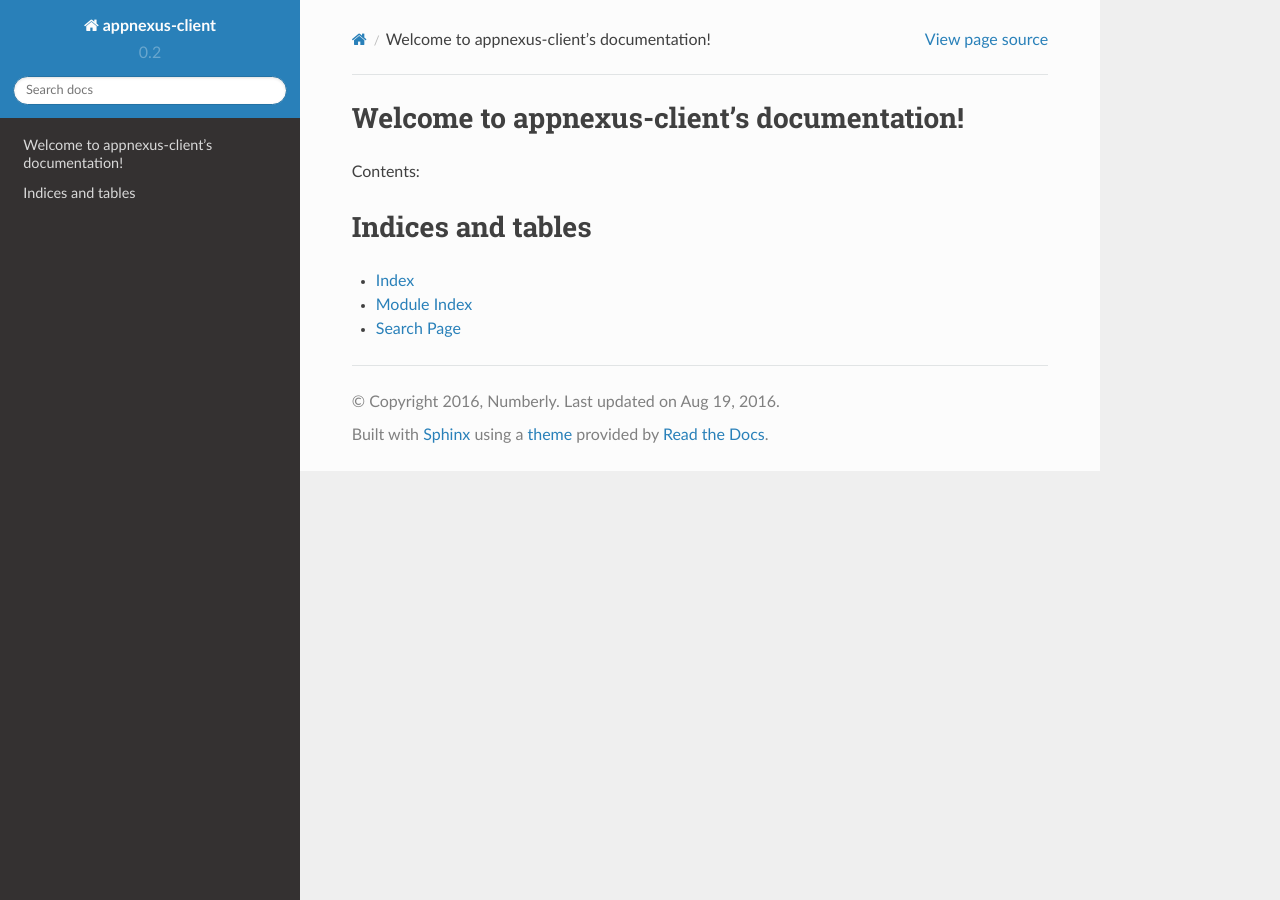
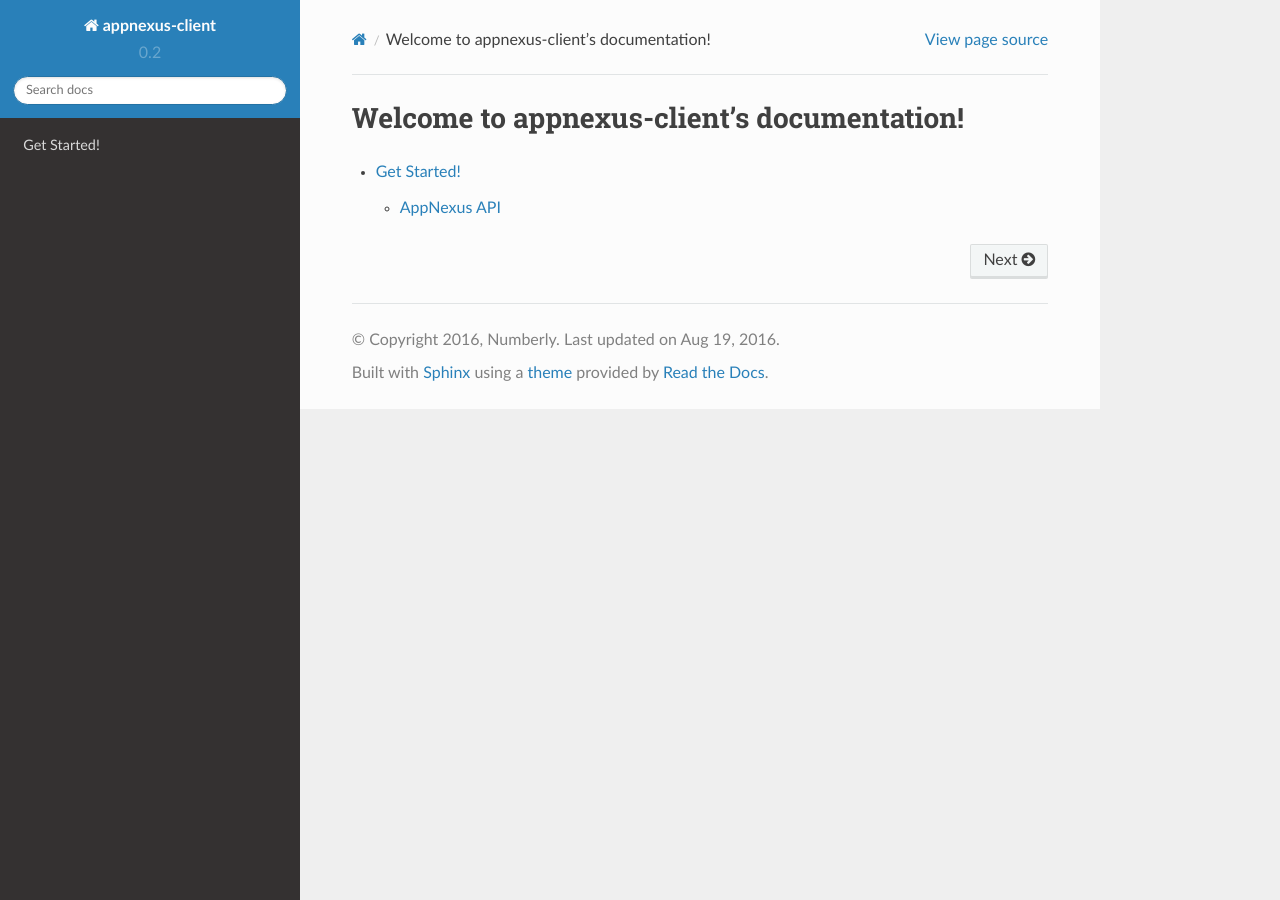
Before and after one commit to numberly/appnexus-client, a Sphinx documentation site: the page built from doc/source/index.rst, in a window 1280 px wide. Built offline with Sphinx 7.4.7 and the Read the Docs theme 2.0.0, drawn with Linux system fonts in a browser that asks for light colours.

Commit message:
Add a short documentation explaining how to get started

```diff
--- a/doc/source/index.rst
+++ b/doc/source/index.rst
@@ -6,16 +6,7 @@
 Welcome to appnexus-client's documentation!
 ===========================================
 
-Contents:
-
 .. toctree::
    :maxdepth: 2
 
-
-
-Indices and tables
-==================
-
-* :ref:`genindex`
-* :ref:`modindex`
-* :ref:`search`
+   get_started
```
Also changed, not shown: doc/source/get_started.rst (added, +20 -0 lines).
